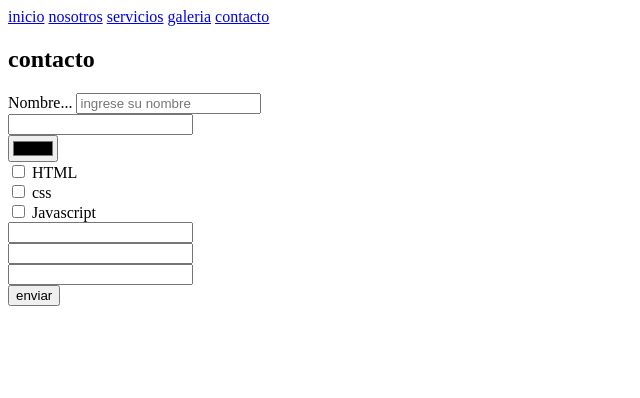
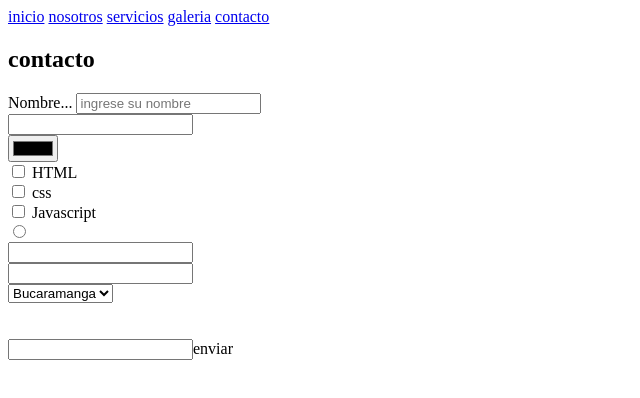
Before and after one commit to landinez0510/html, a plain HTML site: page contacto.html in a window 1280 px wide. Shown: the whole page, without its empty margins (0-640 px from the left). Drawn offline with Linux system fonts and the light colour scheme.

Commit message:
conbobox

```diff
--- a/contacto.html
+++ b/contacto.html
@@ -29,10 +29,10 @@
       <h1>contacto</h1>
       <!--Formulario de contacto-->
 
-      <form action="index.html" method="get" >
+      <form action="index.html" method="get">
         <div>
           <label for="nombre">Nombre...</label>
-        <input type="text" name="nombre" placeholder="ingrese su nombre" pattern="9]*$" required id="nombre">
+          <input type="text" name="nombre" placeholder="ingrese su nombre" pattern="[0-9]*$" required id="nombre">
         </div>
         <div>
           <input type="number" step="0.5">
@@ -47,23 +47,35 @@
           <label for="css">css</label>
         </div>
         <div>
+          <div>
             <input type="checkbox" name="tipo" id="js">
             <label for="js">Javascript</label>
           </div>
           <div>
-          <label for="hombre"Hombre></label>
-          <input for="radio" name="genero" id="hombre">
+            <label for="hombre" Hombre></label>
+            <input type="radio" name="genero" id="hombre">
           </div>
+
           <div>
-        <div>
-        <label for="mujer"Mujer></label>
+            <label for="mujer" Mujer></label>
             <input for="radio" name="genero" id="Mujer">
           </div>
           <div>
-          <label for="otro"otro></label>
+            <label for="otro" otro></label>
             <input for="radio" name="genero" id="otro">
           </div>
         </div>
+        <div>
+          <select name="ciudad" id="ciudad">
+            <option value="bucaramanga">Bucaramanga</option>
+            <option value="bogota">Bogota</option>
+            <option value="cali">Cali</option>
+            <option value="medellin">Medellin</option>
+          </select>
+        </div>
+        <br>
+        <br>
+        <input type=""
         <button>enviar</button>
       </form>
     </section>
```
Lines whose indentation alone changed are shown as unchanged.
